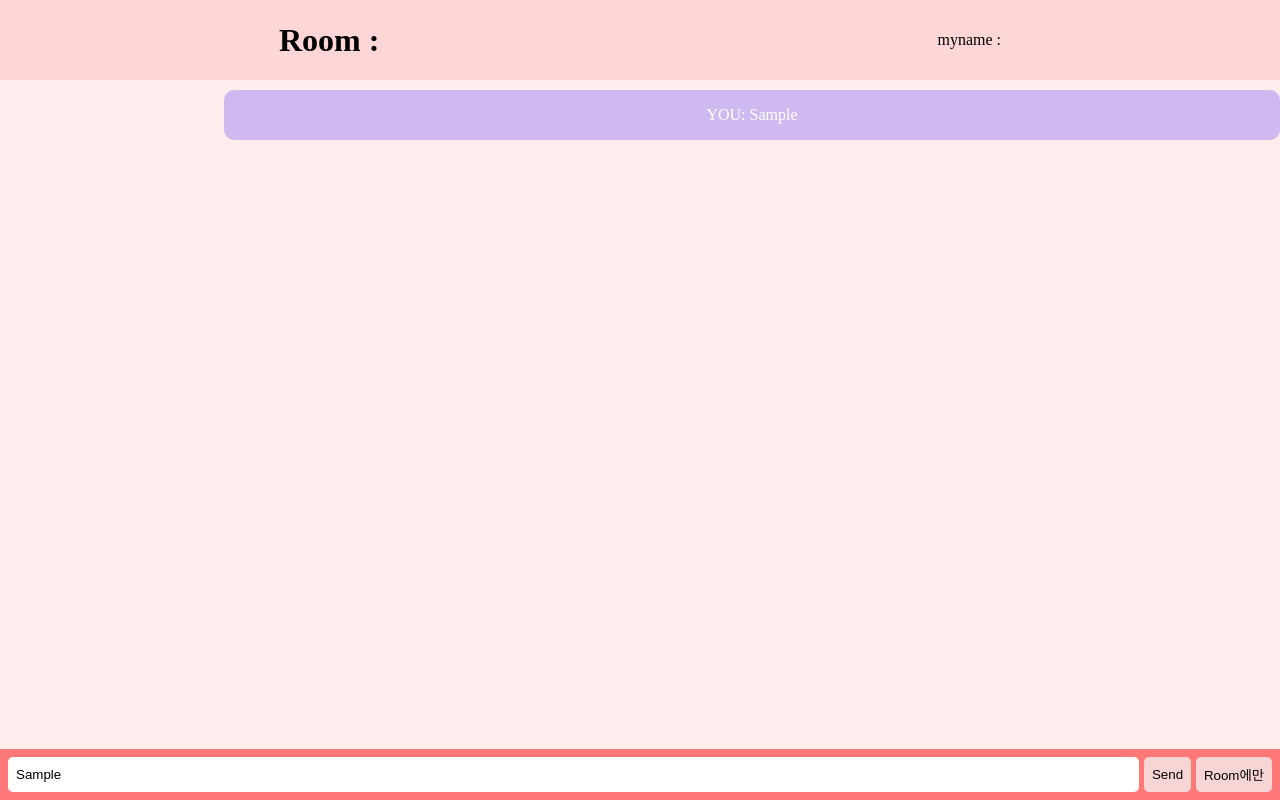
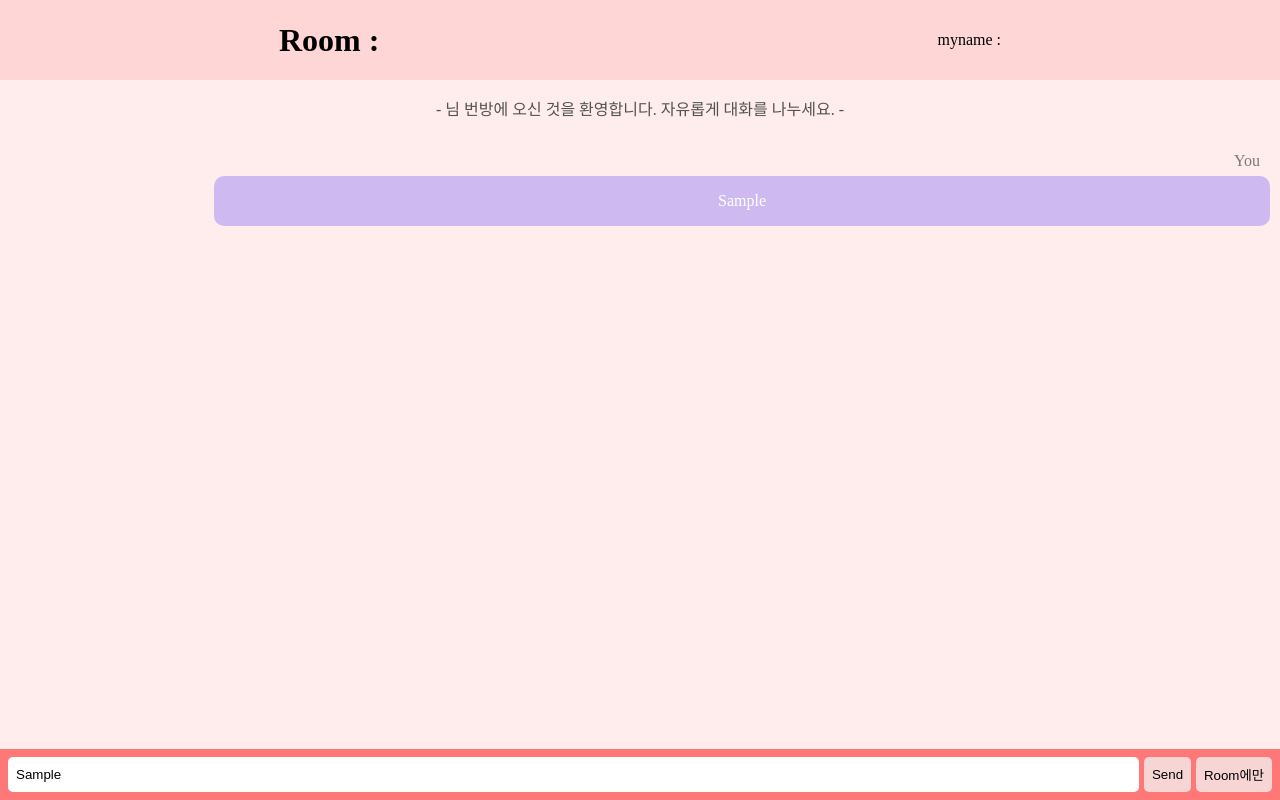
Before and after one commit to haileyham/chattingWith, a React (Create React App) app in the folder client/: page /chattingRoom in a window 1280 px wide. Both pictures are taken after typing "Sample" into the empty fields and a click on the button "Send". Built offline with nearby package versions, Linux system fonts and the light colour scheme; no server answers.

Commit message:
사용자명 위치 변경

```diff
--- a/client/src/pages/chat/ChatRoom.jsx
+++ b/client/src/pages/chat/ChatRoom.jsx
@@ -72,19 +72,23 @@ export default function ChatRoom(props) {
                     <p>myname : {username}</p>
                 </Header>
                 <MessageList>
+                    <p style={{ color: "#525252" }}>- <strong>{username}</strong>님 <strong>{room}</strong>번방에 오신 것을 환영합니다. 자유롭게 대화를 나누세요. -</p>
                     {chatMessage.map((chat, i) => (
                         <div key={i}>
                             {chat.user === "관리자" ?
                                 <SystemMessage>{chat.message} </SystemMessage> : chat.user === username ?
                                     <>
                                         <MessageMe>
-                                            {chat.user === username ? "YOU" : chat.user}: {chat.message}
+                                            <UsernameMe>You</UsernameMe>
+                                            {chat.message}
                                             <TimeMe>{chat.time}</TimeMe>
                                         </MessageMe>
                                     </>
                                     :
                                     <>
-                                        <MessageSomeone>{chat.user === username ? "YOU" : chat.user}: {chat.message}
+                                        <MessageSomeone>
+                                            <UsernameSomeone>{username}</UsernameSomeone>
+                                            {chat.message}
                                             <TimeSomeone>{chat.time}</TimeSomeone>
                                         </MessageSomeone>
                                     </>
@@ -170,7 +174,8 @@ const MessageMe = styled.li`
     border-radius: 10px;
     width:80%;
     margin-left: auto; /* 오른쪽 정렬을 위한 설정 */
-    margin-top:10px;
+    margin-right:10px;
+    margin-top:40px;
     position: relative;
 `;
 
@@ -180,7 +185,8 @@ const MessageSomeone = styled.li`
     border-radius: 10px;
     width:80%;
     margin-right: auto; /* 왼쪽 정렬을 위한 설정 */
-    margin-top:10px;
+    margin-left:10px;
+    margin-top:40px;
     position: relative;
 `;
 
@@ -198,6 +204,20 @@ const TimeSomeone = styled.span`
     top:17px;
 `
 
+const UsernameMe = styled.p`
+    color:#797979;
+    position: absolute;
+    right:10px;
+    top:-40px;
+    `
+
+const UsernameSomeone = styled.p`
+    color:#797979;
+    position: absolute;
+    left:10px;
+    top:-40px;
+`
+
 const SystemMessage = styled.li`
     color:#797979;
     line-height: 2rem;
```
